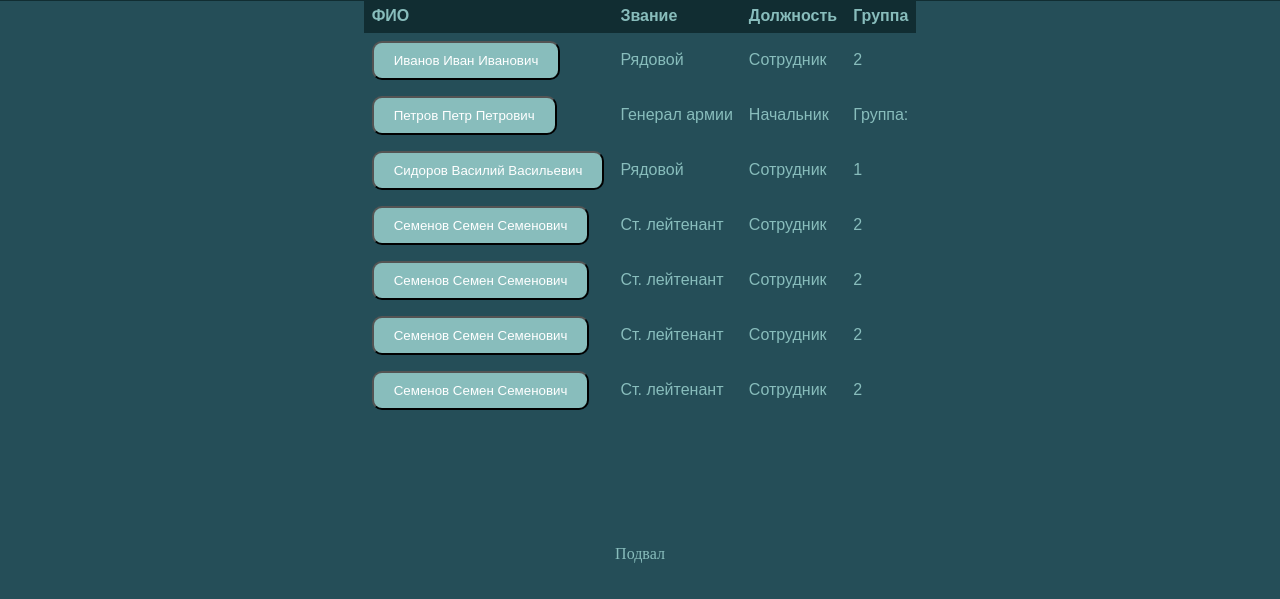
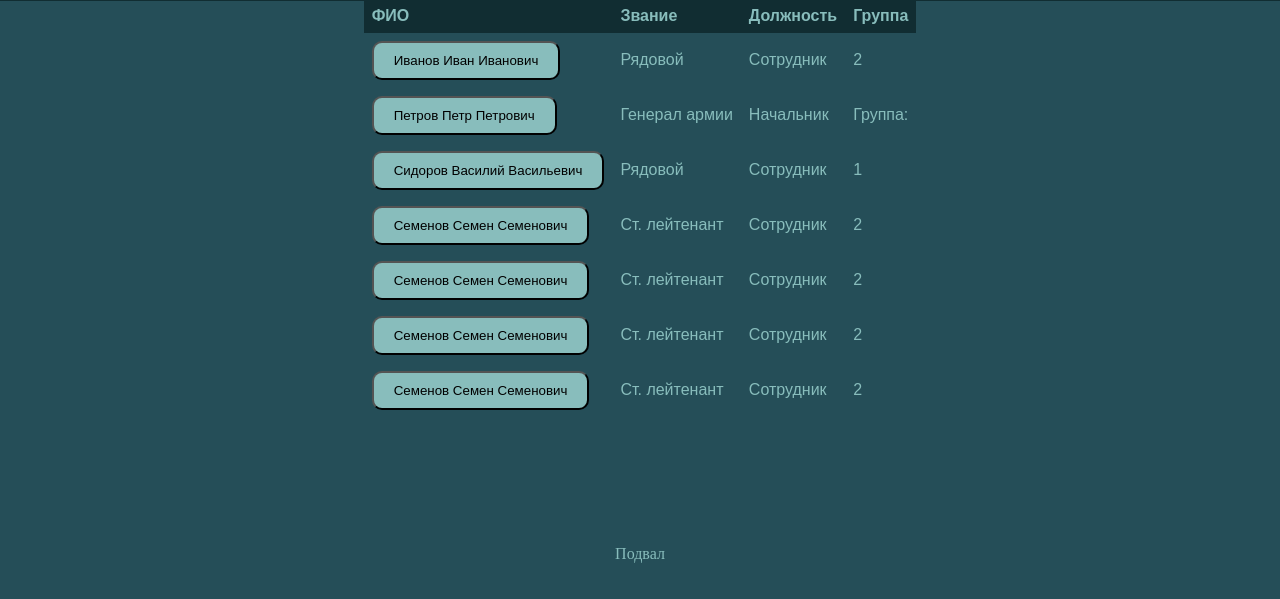
Before and after one commit to ChillMachine/EmployeeSyste, a Django app: template main/templates/index.html in a window 1280 px wide. Shown: the part 201-800 px from the top of the page. Run offline with Django 4.2, Linux system fonts and the light colour scheme; data comes from the database, SQL or seed files in the repository; both versions use the stored data as it was after the commit; tables that the repository leaves empty hold one stand-in row (values such as "Sample post"); the template is opened without the code that fills it: values that come from a table or form of the project are taken from there, most other values are stand-ins (such as "Sample title", 1, 10 or a date in 2020).

Commit message:
another one

```diff
--- a/main/static/css/styles.css
+++ b/main/static/css/styles.css
@@ -45,9 +45,10 @@
 
 button {
   background-color: #88BDBC;
-  color: white;
+  color: rgb(0, 0, 0);
   border-radius: 10px;
   padding: 10px 20px;
+  tex
 }
 
 footer {
--- a/main/templates/add_person.html
+++ b/main/templates/add_person.html
@@ -2,7 +2,11 @@
 {% block title %}Добавить пользователя{% endblock title %}
 {% block header %}Добавить пользователя{% endblock header %}
 {% block content %}
-<div>{{text}}</div>
+</br>
+</br>
+</br>
+<h2><div>{{text}}</div></h2>
+
 <form method="POST", action="/add_person">
     {% csrf_token %}
     <table>
```
Also changed, not shown: db.sqlite3.
